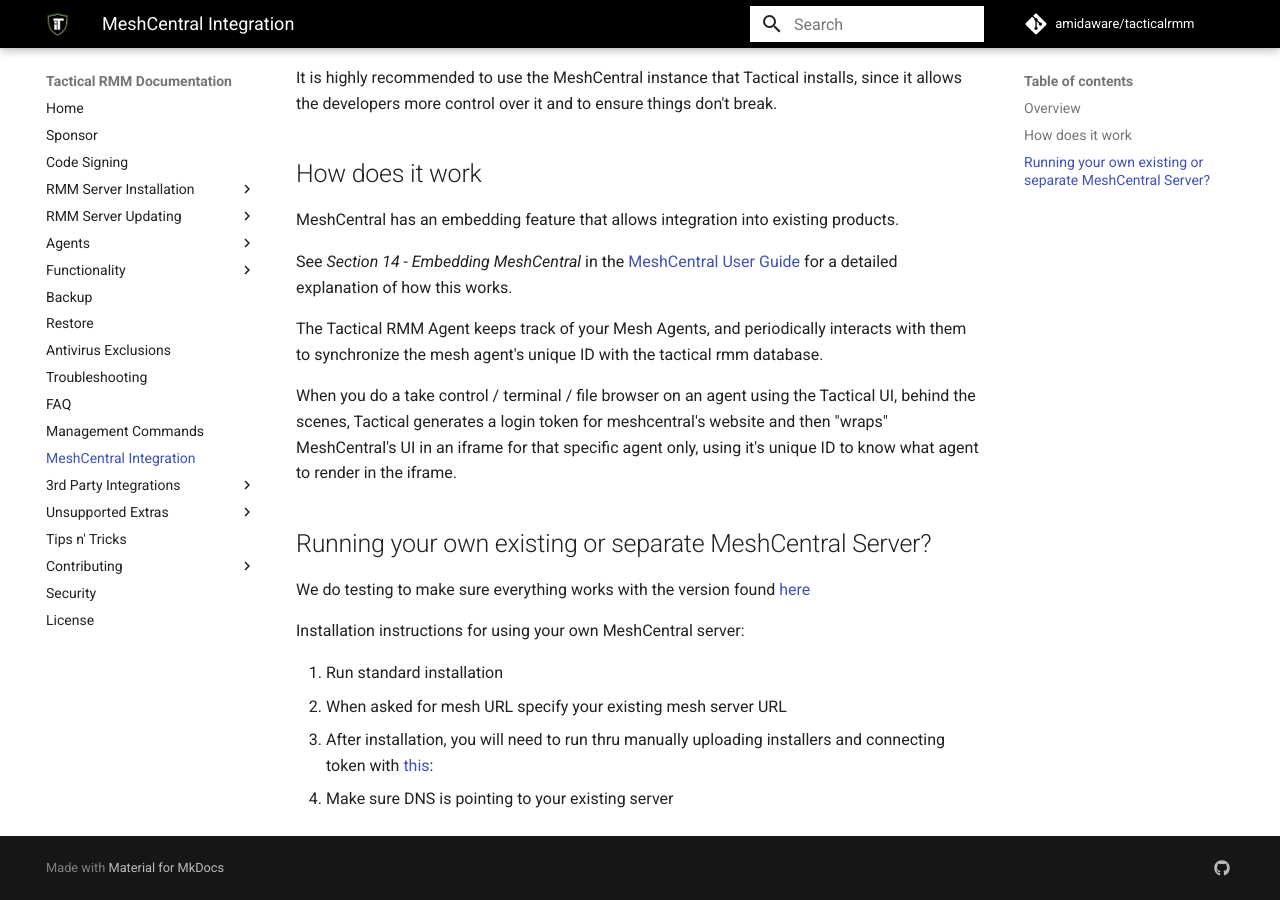
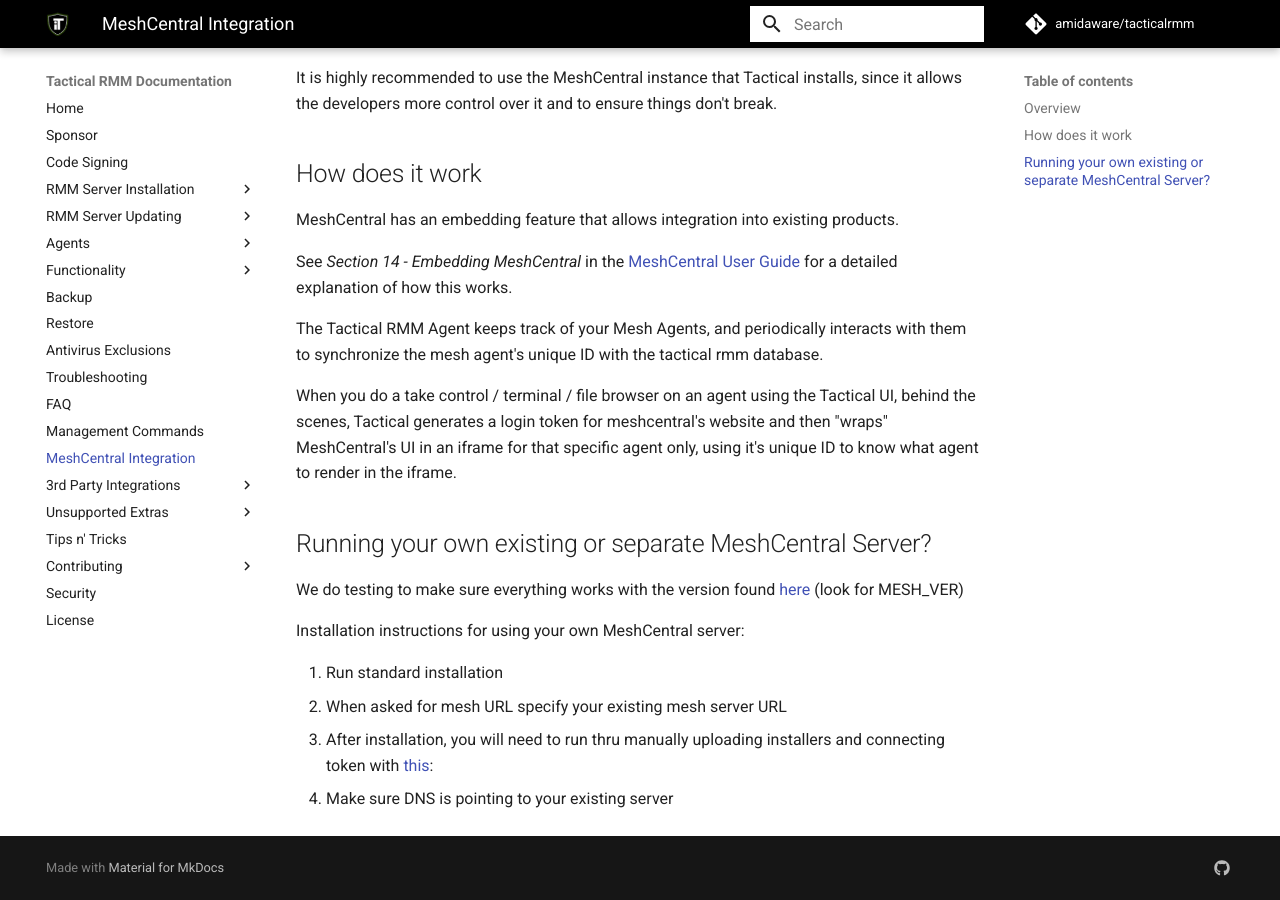
Before and after one commit to amidaware/trmm-docs, an MkDocs documentation site: the page built from docs/mesh_integration.md, in a window 1280 px wide and 900 px high, scrolled down 625 px. Built offline with MkDocs 1.6.1 and Material for MkDocs 9.7.7, drawn with Linux system fonts in a browser that asks for light colours; comment, search, counter and statistics services are not loaded.

Commit message:
update url

```diff
--- a/docs/mesh_integration.md
+++ b/docs/mesh_integration.md
@@ -32,7 +32,7 @@
 
 ## Running your own existing or separate MeshCentral Server?
 
-We do testing to make sure everything works with the version found [here](https://github.com/amidaware/tacticalrmm/blob/31830dc67daa100aa2cba77e1b29e27adc0eeb3b/api/tacticalrmm/tacticalrmm/settings.py#L27)
+We do testing to make sure everything works with the version found [here](https://github.com/amidaware/tacticalrmm/blob/master/api/tacticalrmm/tacticalrmm/settings.py) (look for MESH_VER)
 
 Installation instructions for using your own MeshCentral server:
 
```
